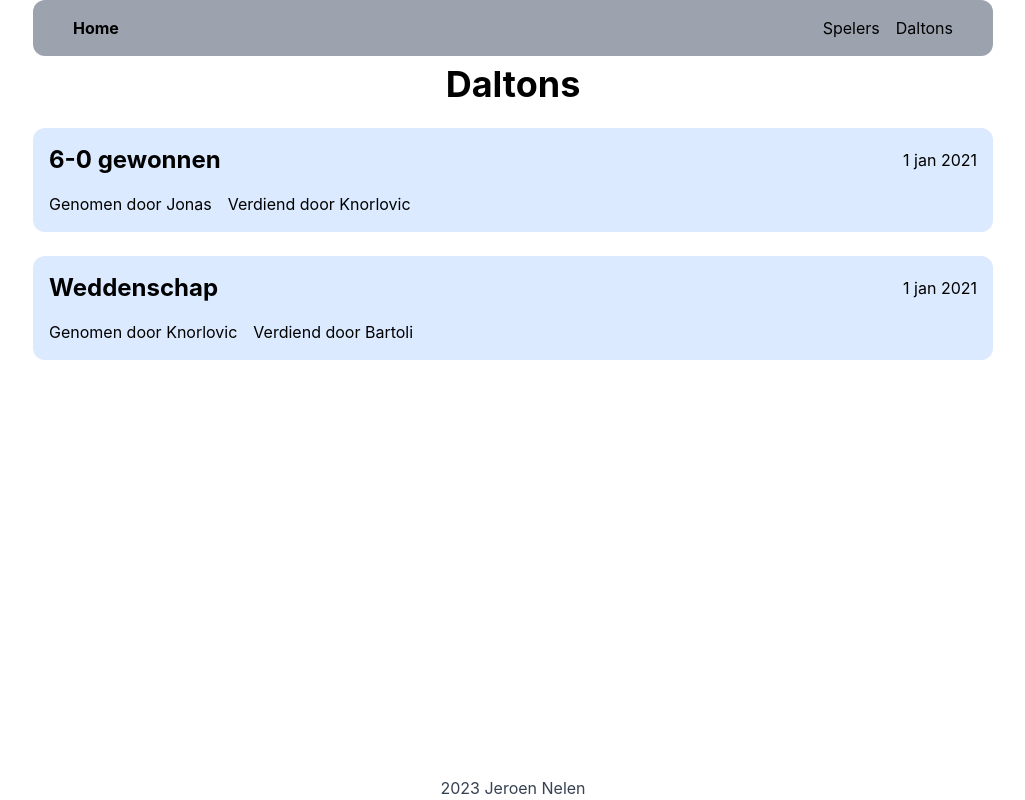
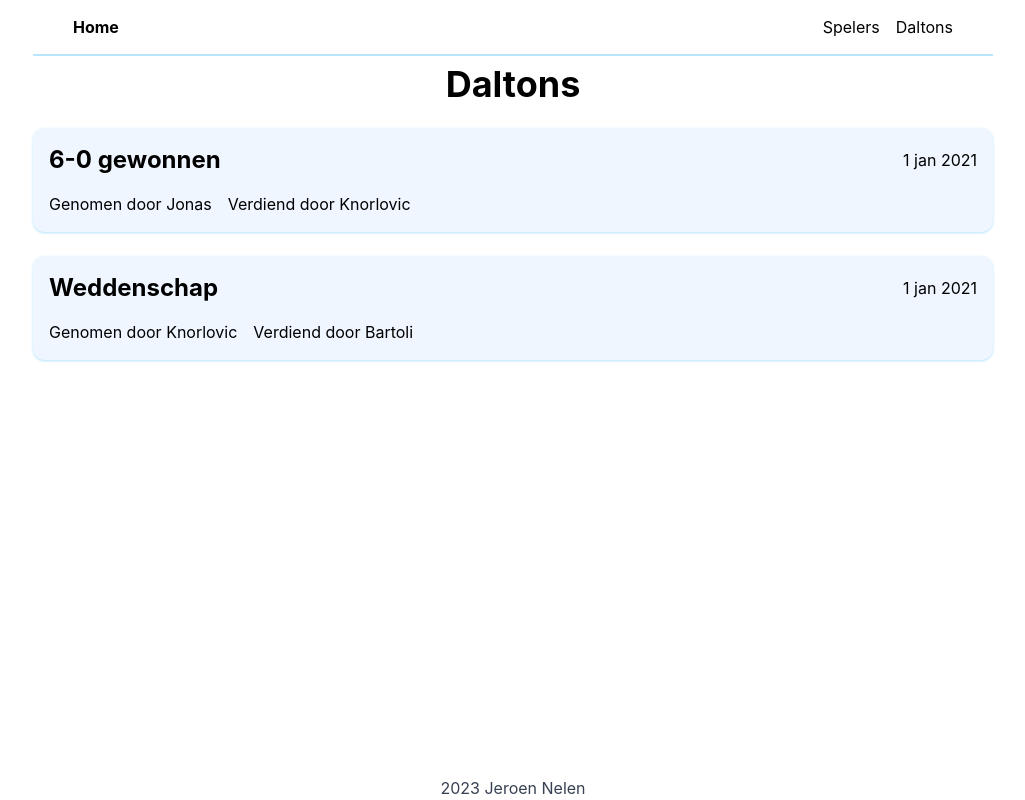
Before and after one commit to jwnelen/heeren-a-nextjs, a Next.js app: page /daltons in a window 1280 px wide. Shown: the whole page, without its empty margins (127-1152 px from the left). Built offline with nearby package versions, Linux system fonts and the light colour scheme.

Commit message:
style(daltons): additional styling and deleted unused file

```diff
--- a/src/components/layout/Header.tsx
+++ b/src/components/layout/Header.tsx
@@ -10,7 +10,7 @@ const links = [
 export default function Header() {
   return (
     <header className='absolute top-0 z-50 w-full'>
-      <div className='layout flex h-14 items-center justify-between rounded-xl bg-gray-400 px-10'>
+      <div className='layout flex h-14 items-center justify-between border-b-2 border-primary-200 px-10'>
         <UnstyledLink href='/' className='font-bold hover:text-gray-600'>
           Home
         </UnstyledLink>
--- a/src/pages/api/hello.ts
+++ /dev/null
@@ -1,7 +0,0 @@
-// Next.js API route support: https://nextjs.org/docs/api-routes/introduction
-
-import { NextApiRequest, NextApiResponse } from 'next';
-
-export default function hello(req: NextApiRequest, res: NextApiResponse) {
-  res.status(200).json({ name: 'Bambang' });
-}
--- a/src/pages/daltons.tsx
+++ b/src/pages/daltons.tsx
@@ -24,7 +24,7 @@ const DaltonItem = ({
   players: PlayerDict;
 }) => {
   return (
-    <div className='w-full space-y-4 rounded-xl bg-blue-100 p-4'>
+    <div className='w-full space-y-4 rounded-xl bg-blue-50 p-4 shadow shadow-primary-200'>
       <div className='flex items-center justify-between'>
         <h3 className='text-left'>{dalton.reason}</h3>
         <p>{dateToString(dalton.date_earned)}</p>
```
Also changed, not shown: src/styles/globals.css (+0 -8 lines).
